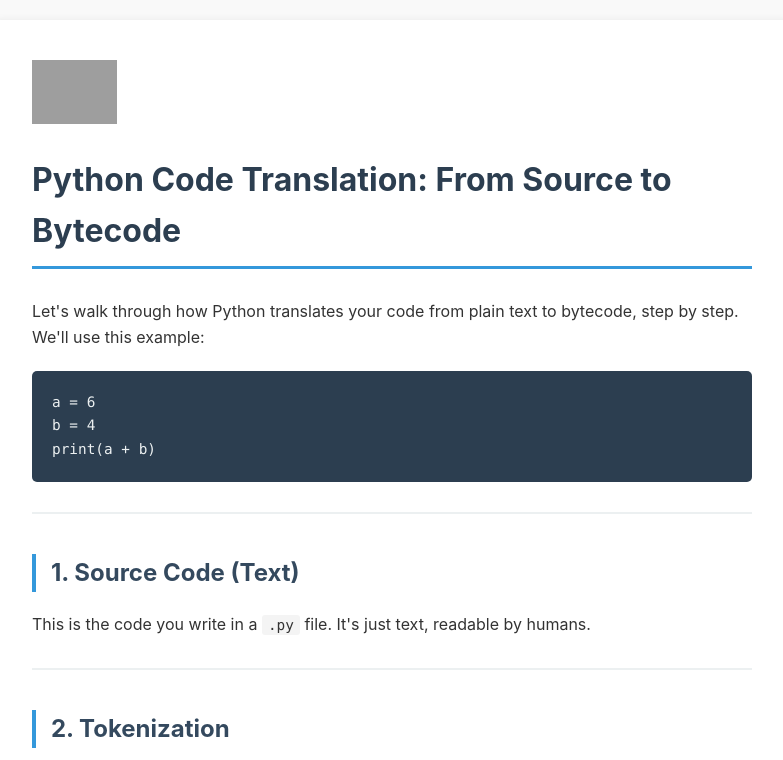
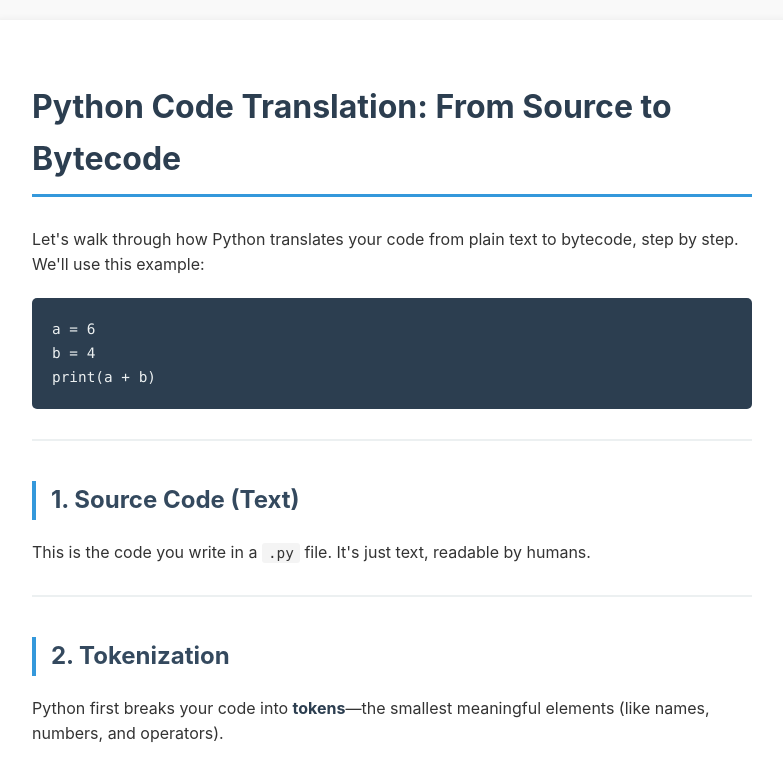
Before and after one commit to eniompw/eniompw.github.io, a plain HTML site: page python-bytecode.html in a window 1280 px wide. Shown: the top 760 px of the page, without its empty margins (248-1031 px from the left). Drawn offline with Linux system fonts and the light colour scheme; grey boxes are pictures that could not be loaded.

Commit message:
Remove logo header from Python bytecode translation page

```diff
--- a/python-bytecode.html
+++ b/python-bytecode.html
@@ -146,10 +146,6 @@
 </head>
 <body>
     <div class="container">
-        <div class="logo-header">
-            <img src="https://r2cdn.perplexity.ai/pplx-full-logo-primary-dark%402x.png" style="height:64px;margin-right:32px" alt="Perplexity Logo"/>
-        </div>
-
         <h1>Python Code Translation: From Source to Bytecode</h1>
 
         <p>Let's walk through how Python translates your code from plain text to bytecode, step by step. We'll use this example:</p>
```
